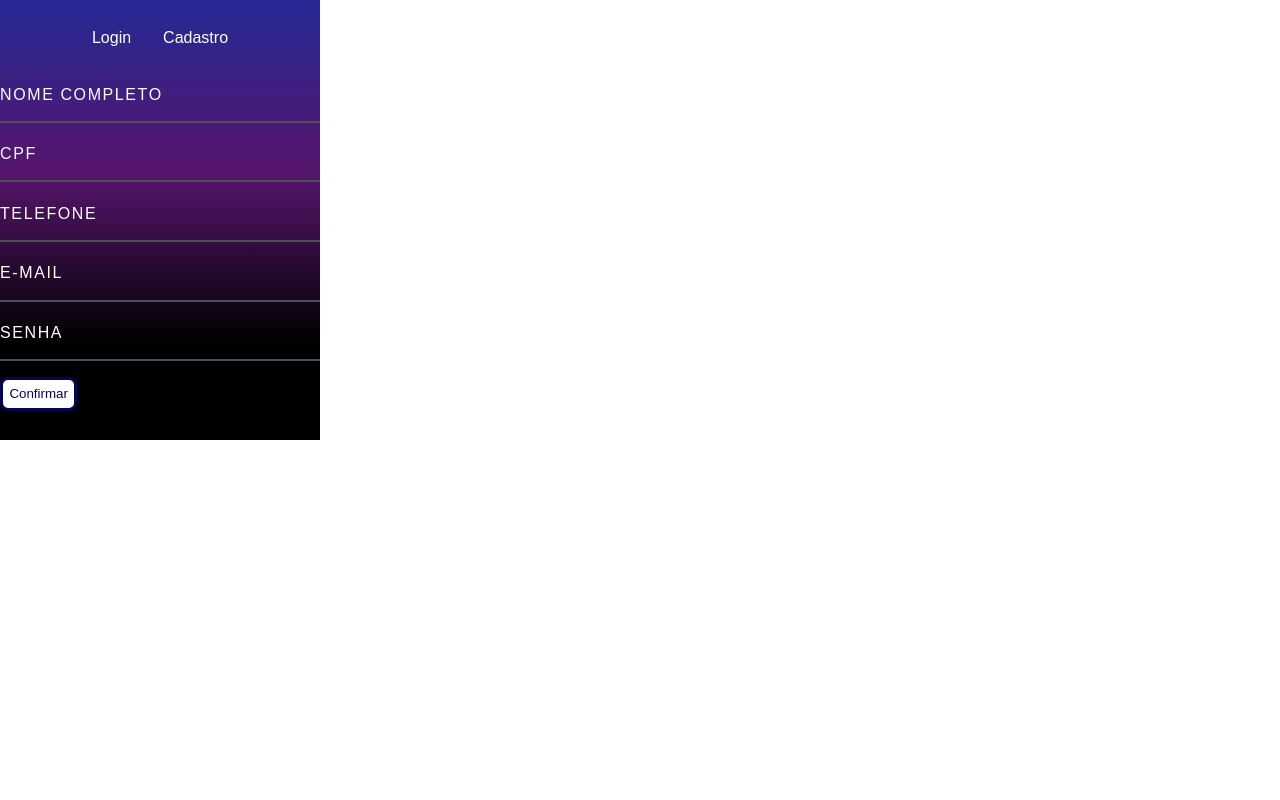
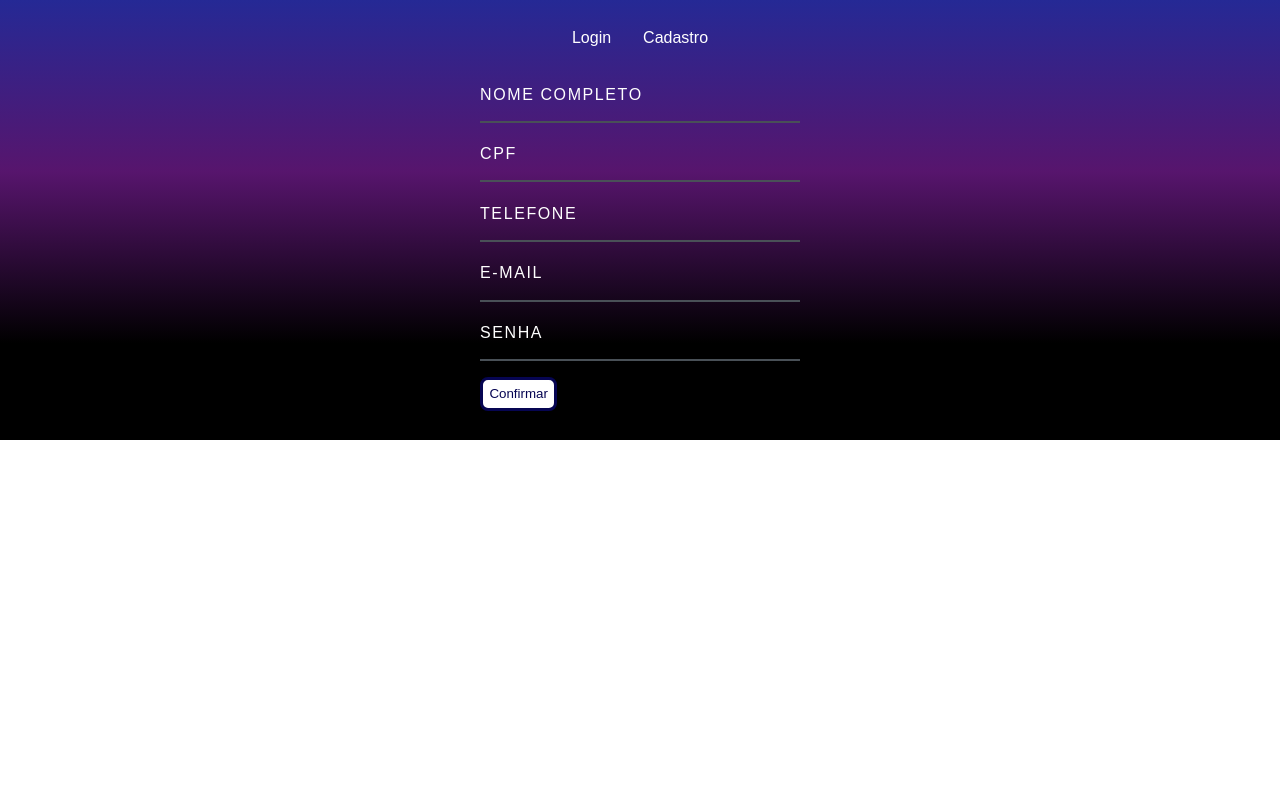
Before and after one commit to MariaClaraAmorim/PPA-Almoxarifado-Final..., a PHP site: template Resources/View/pages/cadastro.html in a window 1280 px wide. Run offline with PHP 8.4, Linux system fonts and the light colour scheme; the template is opened without the code that fills it, so the values that code supplies are empty.

Commit message:
refactor: altera estilo do template

```diff
--- a/Resources/Assets/Css/global.css
+++ b/Resources/Assets/Css/global.css
@@ -5,14 +5,7 @@
   font-family: "Josefin Sans", sans-serif;
 }
 
-body {
-  overflow: hidden;
-  display: grid;
-  grid-template-columns: 1fr 25fr;
-  grid-template-rows: 80px 1fr 80px;
-  grid-template-areas: "aside header" "aside main" "aside footer";
-  height: 100vh;
-}
+
 
 /* html,
 body,
```
Also changed, not shown: Resources/Assets/Css/template/main.css (added, +11 -0 lines).
